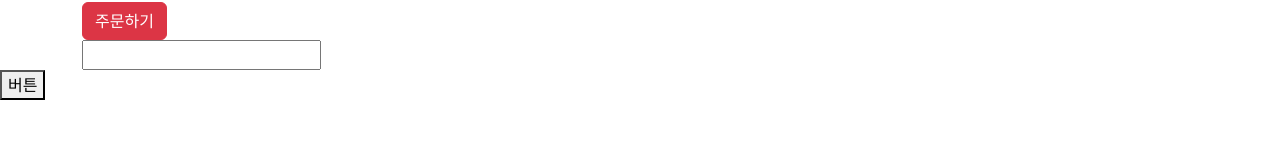
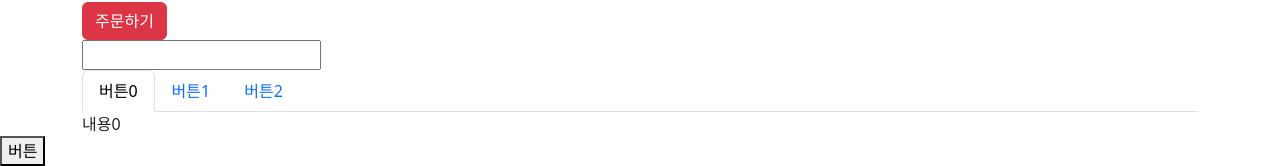
Before and after one commit to kimyurie/TIL, a React (Create React App) app: page /detail/1 in a window 1280 px wide. Shown: the part 661-827 px from the top of the page. Before the commit the page ends 800 px from the top, so only its background shows below. Built offline with nearby package versions, Linux system fonts and the light colour scheme.

Commit message:
Feat: 탭 UI

```diff
--- a/src/routes/Detail.js
+++ b/src/routes/Detail.js
@@ -1,27 +1,28 @@
 import { useEffect, useState } from "react";
+import { Nav } from "react-bootstrap";
 import { useParams } from "react-router-dom";
 
 function Detail(props) {
   let { id } = useParams();
   let 찾은상품 = props.shoes.find((x) => x.id == id);
   let [box, setBox] = useState(true);
-  let [num, setNum] = useState('');
+  let [num, setNum] = useState("");
+  let [tab, setTab] = useState(0);
 
   useEffect(() => {
-    let a = setTimeout(() => {setBox(false)}, 2000)
+    let a = setTimeout(() => {
+      setBox(false);
+    }, 2000);
     return () => {
-      clearTimeout(a)
-    }
-  }, [])
+      clearTimeout(a);
+    };
+  }, []);
 
   useEffect(() => {
-    if(isNaN(num) == true){
-      alert('그러지마세요')
+    if (isNaN(num) == true) {
+      alert("그러지마세요");
     }
-  }, [num])
-
-
-
+  }, [num]);
 
   return (
     <div className="container">
@@ -37,14 +38,49 @@ function Detail(props) {
         <p>{찾은상품.price}원</p>
         <button className="btn btn-danger">주문하기</button>
       </div>
-      {
-        box == true ? <div className="alert alert-warning">
-        2초이내 구매시 할인
-      </div> : null
-      }
-      <input onChange={(e) => {setNum(e.target.value)}}/>
+      {box == true ? (
+        <div className="alert alert-warning">2초이내 구매시 할인</div>
+      ) : null}
+      <input
+        onChange={(e) => {
+          setNum(e.target.value);
+        }}
+      />
+
+      <Nav variant="tabs" defaultActiveKey="link0">
+        <Nav.Item>
+          <Nav.Link onClick= {() => {
+            setTab(0)
+          }}eventKey="link0">버튼0</Nav.Link>
+        </Nav.Item>
+        <Nav.Item>
+          <Nav.Link onClick={() => {
+            setTab(1)
+          }} eventKey="link1">버튼1</Nav.Link>
+        </Nav.Item>
+        <Nav.Item>
+          <Nav.Link onClick = {() => {
+            setTab(2)
+          }}eventKey="link2">버튼2</Nav.Link>
+        </Nav.Item>
+      </Nav>
+      <TabContent tab = {tab} />
     </div>
   );
 }
 
+function TabContent({tab}){
+  // if(props.tab === 0){
+  //   return <div>내용0</div>
+  // }
+  // if(props.tab === 1){
+  //   return <div>내용1</div>
+  // }
+  // if(props.tab === 2){
+  //   return <div>내용2</div>
+  // }
+  return [<div>내용0</div>, <div>내용1</div>, <div>내용2</div>][tab]
+}
+
+
 export default Detail;
```
